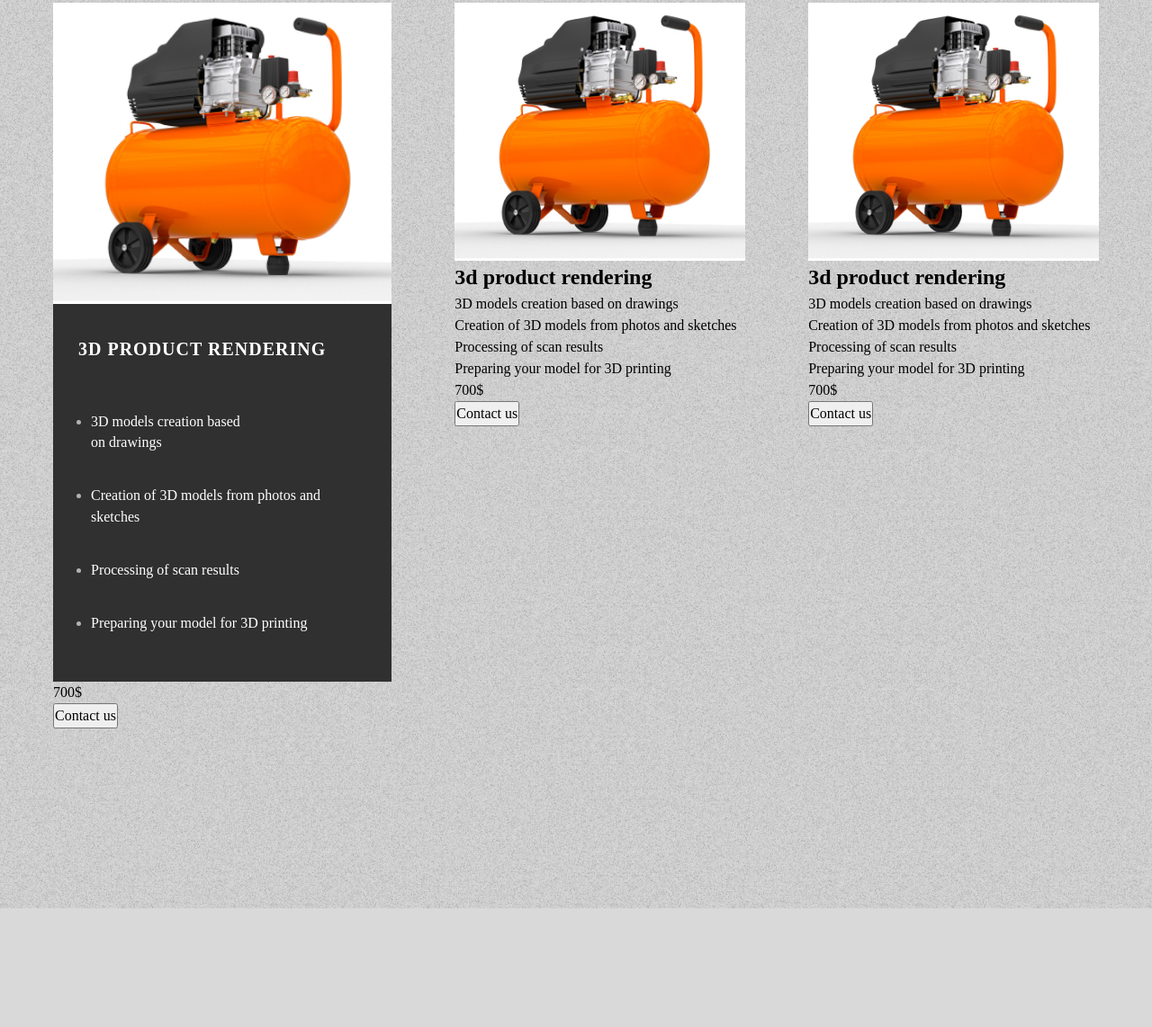
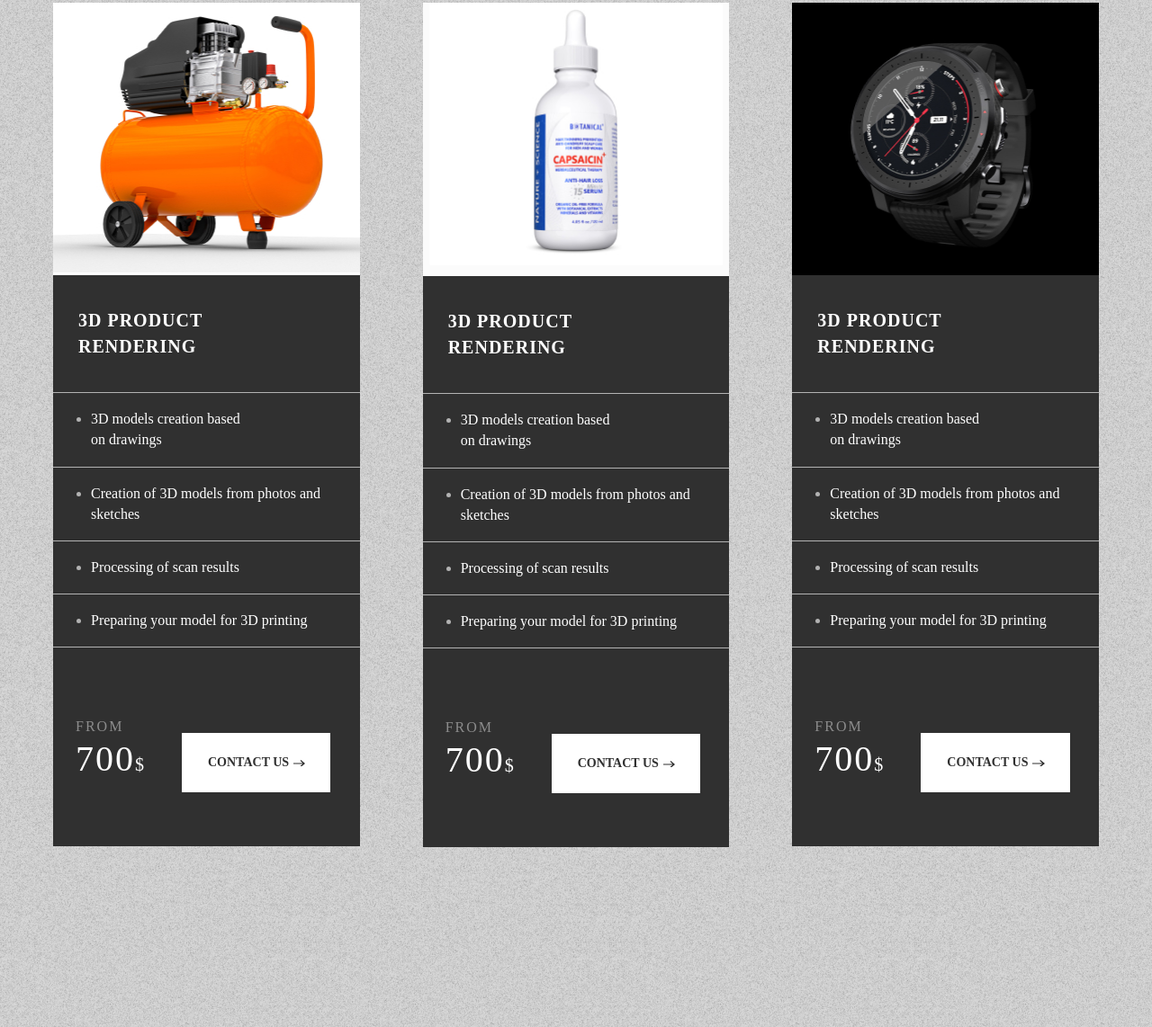
Before and after one commit to Andriikryl/product-3d, a plain HTML site: page index.html in a window 1280 px wide. Shown: the part 4522-5664 px from the top of the page at 90% size. Before the commit the page ends 5532 px from the top, so only its background shows below. Drawn offline with nearby package versions, Linux system fonts and the light colour scheme; a web font is replaced by a local one.

Commit message:
pries-section

```diff
--- a/css/_prises.scss
+++ b/css/_prises.scss
@@ -6,6 +6,7 @@
         .prise__info{
             padding: 36px 41px 36px 28px;
             background-color: #303030;
+            position: relative;
         }
         .price__titele{
             font-family: 'HelveticaNeueCyr';
@@ -31,6 +32,91 @@
             &::marker{
                 color: #B2B2B2;
             }
+        &::before{
+            content: "";
+            display: block;
+            width: 100%;
+            height: 1px;
+            background-color: hsla(0, 0%, 70%, 1);
+            position: absolute;
+            left: 0;
+            margin-top: -18px;
+        }
+
+        }
+        .prise__cost{
+            display: flex;
+          padding-block: 60px;
+            padding-inline: 25px;
+            gap: 40px;
+            background-color: #303030;
+            position: relative;
+            .prise__cost-sum{
+                font-family: 'HelveticaNeueCyr';
+                font-style: normal;
+                font-weight: 400;
+                font-size: 40px;
+                line-height: 145%;
+                letter-spacing: 0.05em;
+                text-transform: uppercase;
+                color: #FFFFFF;
+                span{
+                    font-size: 20px;
+                }
+                &::before{
+                    content: "from";
+                    font-family: 'HelveticaNeueCyr';
+                    font-style: normal;
+                    font-weight: 300;
+                    font-size: 16px;
+                    line-height: 145%;
+                    color: #8C8C8C;
+                    position: absolute;
+                    top: 41px;
+                }
+            }
+            .prise__cost-btn{
+                padding: 26px 28px 26px 29px;
+                background: #FFFFFF;
+                border: none;
+                cursor: pointer;
+                font-family: 'HelveticaNeueCyr';
+                font-style: normal;
+                font-weight: 550;
+                font-size: 14px;
+                line-height: 14px;
+                text-transform: uppercase;
+                color: #303030;
+                display: flex;
+                align-items: center;
+                &::after{
+                    content: "";
+                    background-image: url(../images/prises/Vector.svg);
+                    display: block;
+                    width: 13.27px;
+                    height: 8.02px;
+                    margin-left: 5px;
+                    transition: transform 350ms ease;
+                }
+                &:hover{
+                    &::after{
+                        transform: translate(20px);
+                    }
+                  }
+            }
         }
     }
 }
+
+.last{
+    &::after{
+        content: "";
+        display: block;
+        width: 100%;
+        height: 1px;
+        background-color: hsla(0, 0%, 70%, 1);
+        position: absolute;
+        left: 0;
+        margin-top: 18px;
+    }
+}
--- a/index.html
+++ b/index.html
@@ -236,93 +236,97 @@ on drawings
           <li class="prise__list__item">
             Processing of scan results
           </li>
-          <li class="prise__list__item">
+          <li class="prise__list__item last">
             Preparing your model for 3D printing
           </li>
         </ul>
       </div>
-        <div>
-          <p>
-            700$
+        <div class="prise__cost">
+          <p class="prise__cost-sum">
+            700<span>$</span>
           </p>
 
-          <button>
+          <button class="prise__cost-btn">
+            Contact us
+          </button>
+        </div>
+      </div>
+
+      <div class="price__box">
+        <div class="price__box-img">
+          <img src="images/prises/фото2.jpg" alt="#">
+        </div>
+        <div class="prise__info">
+        <h2 class="price__titele">
+          3d product rendering
+        </h2>
+        <ul class="prise__list">
+          <li class="prise__list__item">
+            3D models creation based <br>
+on drawings
+          </li>
+          <li class="prise__list__item">
+            Creation of 3D models from photos
+            and sketches
+          </li>
+          <li class="prise__list__item">
+            Processing of scan results
+          </li>
+          <li class="prise__list__item last">
+            Preparing your model for 3D printing
+          </li>
+        </ul>
+      </div>
+        <div class="prise__cost">
+          <p class="prise__cost-sum">
+            700<span>$</span>
+          </p>
+
+          <button class="prise__cost-btn">
+            Contact us
+          </button>
+        </div>
+      </div>
+
+      <div class="price__box">
+        <div class="price__box-img">
+          <img src="images/prises/фото3.jpg" alt="#">
+        </div>
+        <div class="prise__info">
+        <h2 class="price__titele">
+          3d product rendering
+        </h2>
+        <ul class="prise__list">
+          <li class="prise__list__item">
+            3D models creation based <br>
+on drawings
+          </li>
+          <li class="prise__list__item">
+            Creation of 3D models from photos
+            and sketches
+          </li>
+          <li class="prise__list__item">
+            Processing of scan results
+          </li>
+          <li class="prise__list__item last">
+            Preparing your model for 3D printing
+          </li>
+        </ul>
+      </div>
+        <div class="prise__cost">
+          <p class="prise__cost-sum">
+            700<span>$</span>
+          </p>
+
+          <button class="prise__cost-btn">
             Contact us
           </button>
         </div>
       </div>
 
 
-      <div>
-        <div>
-          <img src="images/prises/фото.jpg" alt="#">
-        </div>
-        <h2>
-          3d product rendering
-        </h2>
-        <ul>
-          <li>
-            3D models creation based
-on drawings
-          </li>
-          <li>
-            Creation of 3D models from photos
-            and sketches
-          </li>
-          <li>
-            Processing of scan results
-          </li>
-          <li>
-            Preparing your model for 3D printing
-          </li>
-        </ul>
-
-        <div>
-          <p>
-            700$
-          </p>
-
-          <button>
-            Contact us
-          </button>
-        </div>
-      </div>
 
 
-      <div>
-        <div>
-          <img src="images/prises/фото.jpg" alt="#">
-        </div>
-        <h2>
-          3d product rendering
-        </h2>
-        <ul>
-          <li>
-            3D models creation based
-on drawings
-          </li>
-          <li>
-            Creation of 3D models from photos
-            and sketches
-          </li>
-          <li>
-            Processing of scan results
-          </li>
-          <li>
-            Preparing your model for 3D printing
-          </li>
-        </ul>
-
-        <div>
-          <p>
-            700$
-          </p>
-
-          <button>
-            Contact us
-          </button>
-        </div>
-      </div>
 
 
     </div>
```
Also changed, not shown: css/style.css, images/prises/Vector.svg (added), images/prises/фото2.jpg (added), images/prises/фото3.jpg (added), 1 other file.
